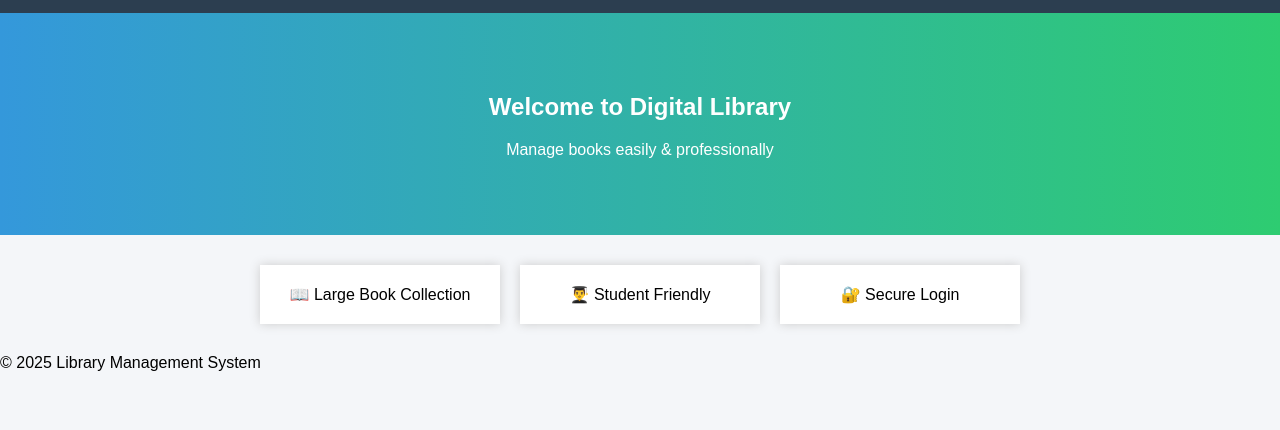
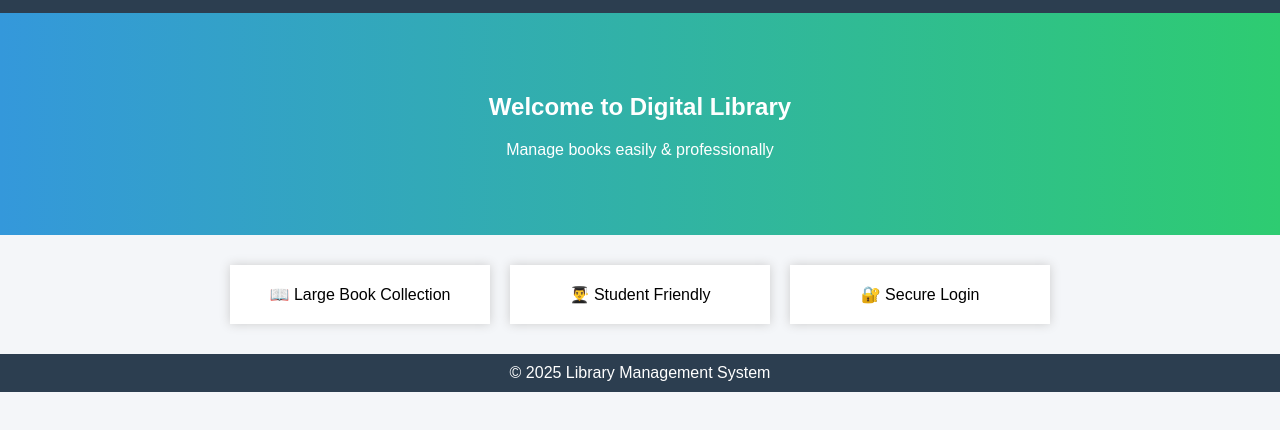
Before and after one commit to nileshrana4798-art/librabry-management-system, a plain HTML site: page index.html in a window 1280 px wide. Shown: the part 116-546 px from the top of the page. Drawn offline with Linux system fonts and the light colour scheme; files that its build step writes are made by us from their sources.

Commit message:
Refactor CSS styles for layout and appearance

```diff
--- a/style.css
+++ b/style.css
@@ -6,8 +6,8 @@ body {
 
 header {
     background: #2c3e50;
+    color: white;
     padding: 15px;
-    color: white;
 }
 
 nav a {
@@ -33,18 +33,18 @@ nav a {
     background: white;
     padding: 20px;
     margin: 10px;
+    width: 220px;
+    text-align: center;
     box-shadow: 0 0 10px #ccc;
-    width: 200px;
-    text-align: center;
 }
 
 .form-box {
     width: 300px;
+    margin: 100px auto;
     background: white;
-    margin: 100px auto;
     padding: 20px;
+    text-align: center;
     box-shadow: 0 0 10px gray;
-    text-align: center;
 }
 
 .form-box input {
@@ -54,23 +54,24 @@ nav a {
 }
 
 .form-box button {
+    width: 100%;
+    padding: 10px;
     background: #3498db;
     color: white;
-    padding: 10px;
     border: none;
-    width: 100%;
 }
 
 .books {
     display: flex;
     justify-content: center;
+    flex-wrap: wrap;
 }
 
 .book {
     background: white;
+    width: 200px;
     margin: 15px;
     padding: 15px;
-    width: 200px;
     box-shadow: 0 0 10px #ccc;
     text-align: center;
 }
@@ -79,3 +80,10 @@ nav a {
     width: 100%;
     height: 250px;
 }
+
+footer {
+    background: #2c3e50;
+    color: white;
+    text-align: center;
+    padding: 10px;
+}
```
